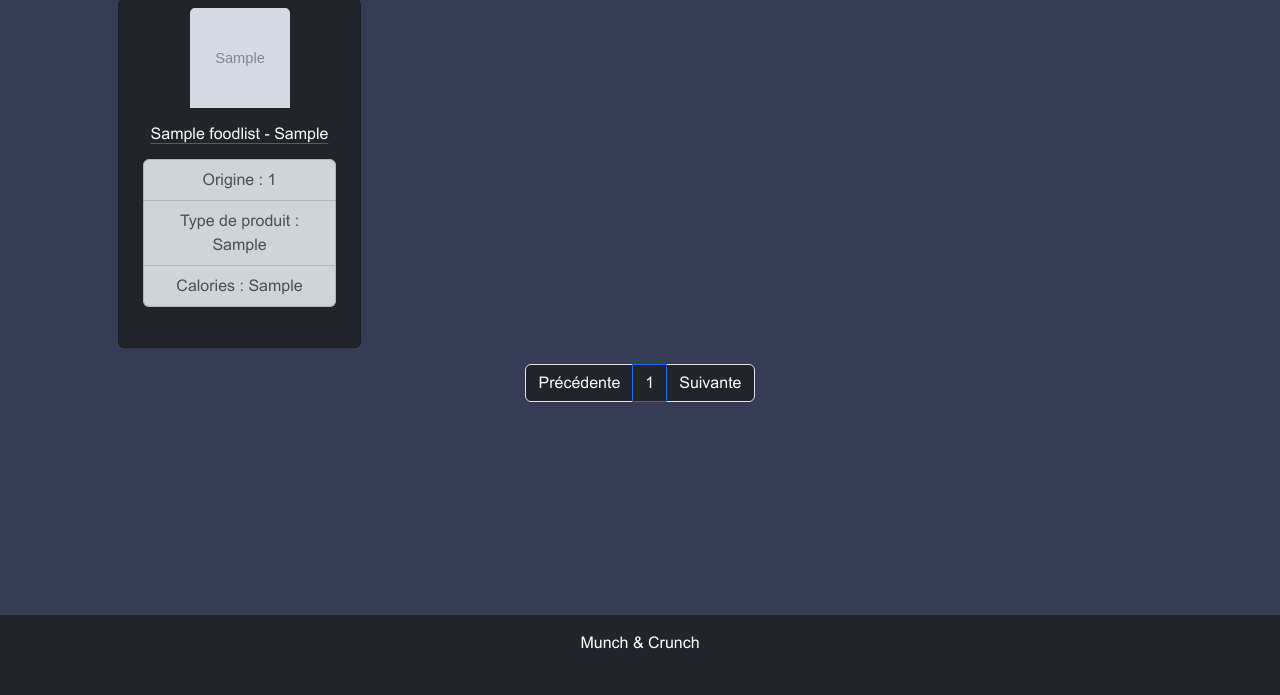
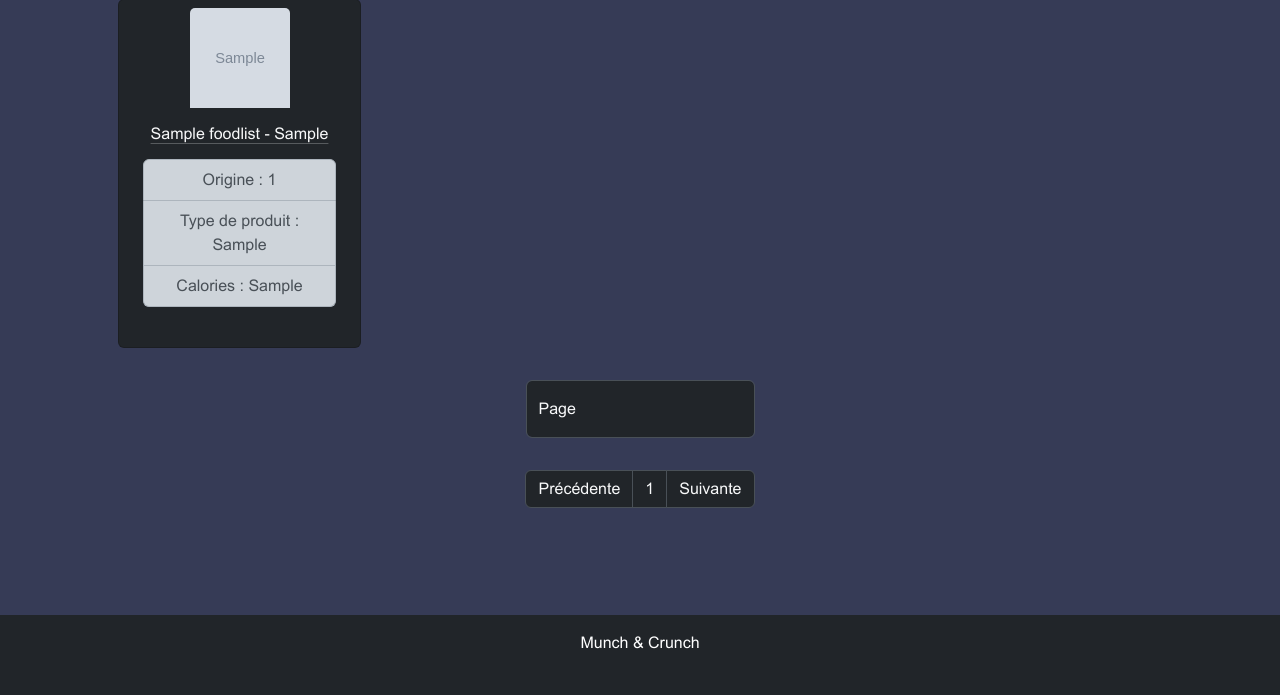
Before and after one commit to Jonathanmari/crunch-and-munch, a PHP site: page /Crunch-and-munch/foodList.php in a window 1280 px wide. Shown: the part 105-800 px from the top of the page. Run offline with PHP 8.4, Linux system fonts and the light colour scheme; tables that the repository leaves empty or names only in its code hold one stand-in row (values such as "Sample post"); grey boxes marked "Sample" are stand-in pictures.

Commit message:
navigation par recherche de pages et par boutons fini

```diff
--- a/foodList.php
+++ b/foodList.php
@@ -30,6 +30,11 @@
     $nbArticles = (int) $count;
     $pages = ceil($count / 20);
 
+    // recherche de page par le form
+    if (isset($_POST['pageSearch'])) {
+    $pageSearch = $_POST['pageSearch'];
+    header("Location: http://localhost/Crunch-and-munch/foodList.php?page=$pageSearch");
+    }
 ?>
 
 <!DOCTYPE html>
@@ -83,23 +88,43 @@
                         "
                 ;} ?>
                 <!-- liste des nav buttons -->
-                <nav aria-label="Page navigation">
+                <nav aria-label="Page navigation" data-bs-theme="dark" class="m-auto">
+                    <form action="" method="POST" class="m-auto w-25 p-3">
+                        <div class="form-floating mb-3 text-center">
+                            <input type="number" name="pageSearch" class="form-control bg-dark" id="floatingInput" placeholder="Page">
+                            <label for="floatingInput" class="text-light">Page</label>
+                         </div>
+                    </form>
+
                     <ul class="pagination justify-content-center">
+
 
                             <!-- Lien vers la page précédente (désactivé si on se trouve sur la 1ère page) -->
                             <li class="page-item <?= ($currentPage == 1) ? "disabled" : "" ?>">
                                 <a href="http://localhost/Crunch-and-munch/foodList.php?page=<?= $currentPage - 1 ?>" class="page-link text-light bg-dark">Précédente</a>
                             </li>
 
+                            <?php if ($currentPage > 3): ?>
+                            <li class="debut"><a href="http://localhost/Crunch-and-munch/foodList.php?page=1" class="page-link text-light bg-dark">1</a></li>
+                            <li class="page-item"><a href="" class="page-link text-light bg-dark disabled">...</a></li>
+                            <?php endif; ?>
 
-                            <?php for($page = 1; $page <= $pages; $page++): ?>
-                                <!-- Lien vers chacune des pages (activé si on se trouve sur la page correspondante) -->
-                                <li class="page-item <?= ($currentPage == $page) ? "active" : "" ?>">
-                                    <a href="http://localhost/Crunch-and-munch/foodList.php?page=<?= $page ?>" class="page-link text-light bg-dark"><?= $page ?></a>
-                                </li>
-                            <?php endfor ?>
-                                <!-- Lien vers la page suivante (désactivé si on se trouve sur la dernière page) -->
-                                <li class="page-item <?= ($currentPage == $pages) ? "disabled" : "" ?>">
+                            <?php if ($currentPage-2 > 0): ?><li class="page-item"><a href="http://localhost/Crunch-and-munch/foodList.php?page=<?php echo $currentPage-2 ?>" class="page-link text-light bg-dark"><?php echo $currentPage-2 ?></a></li><?php endif; ?>
+                            <?php if ($currentPage-1 > 0): ?><li class="page-item"><a href="http://localhost/Crunch-and-munch/foodList.php?page=<?php echo $currentPage-1 ?>" class="page-link text-light bg-dark"><?php echo $currentPage-1 ?></a></li><?php endif; ?>
+
+                            <li class="page-item"><a href="http://localhost/Crunch-and-munch/foodList.php?page=<?php echo $currentPage ?>" class="page-link text-light bg-dark"><?php echo $currentPage ?></a></li>
+
+                            <?php if ($currentPage+1 < $pages +1): ?><li class="page-item"><a href="http://localhost/Crunch-and-munch/foodList.php?page=<?php echo $currentPage+1 ?>" class="page-link text-light bg-dark"><?php echo $currentPage+1 ?></a></li><?php endif; ?>
+                            <?php if ($currentPage+2 < $pages +1): ?><li class="page-item"><a href="http://localhost/Crunch-and-munch/foodList.php?page=<?php echo $currentPage+2 ?>" class="page-link text-light bg-dark"><?php echo $currentPage+2 ?></a></li><?php endif; ?>
+
+                            <?php if ($currentPage < $pages -2): ?>
+                            <li class="page-item"><a href="" class="page-link text-light bg-dark disabled">...</a></li>
+                            <li class="end"><a href="http://localhost/Crunch-and-munch/foodList.php?page=<?php echo $pages ?>" class="page-link text-light bg-dark"><?php echo $pages ?></a></li>
+                            <?php endif; ?>
+
+
+                            <!-- Lien vers la page suivante (désactivé si on se trouve sur la dernière page) -->
+                            <li class="page-item <?= ($currentPage == $pages) ? "disabled" : "" ?>">
                                 <a href="http://localhost/Crunch-and-munch/foodList.php?page=<?= $currentPage + 1 ?>" class="page-link text-light bg-dark">Suivante</a>
                             </li>
 
```
